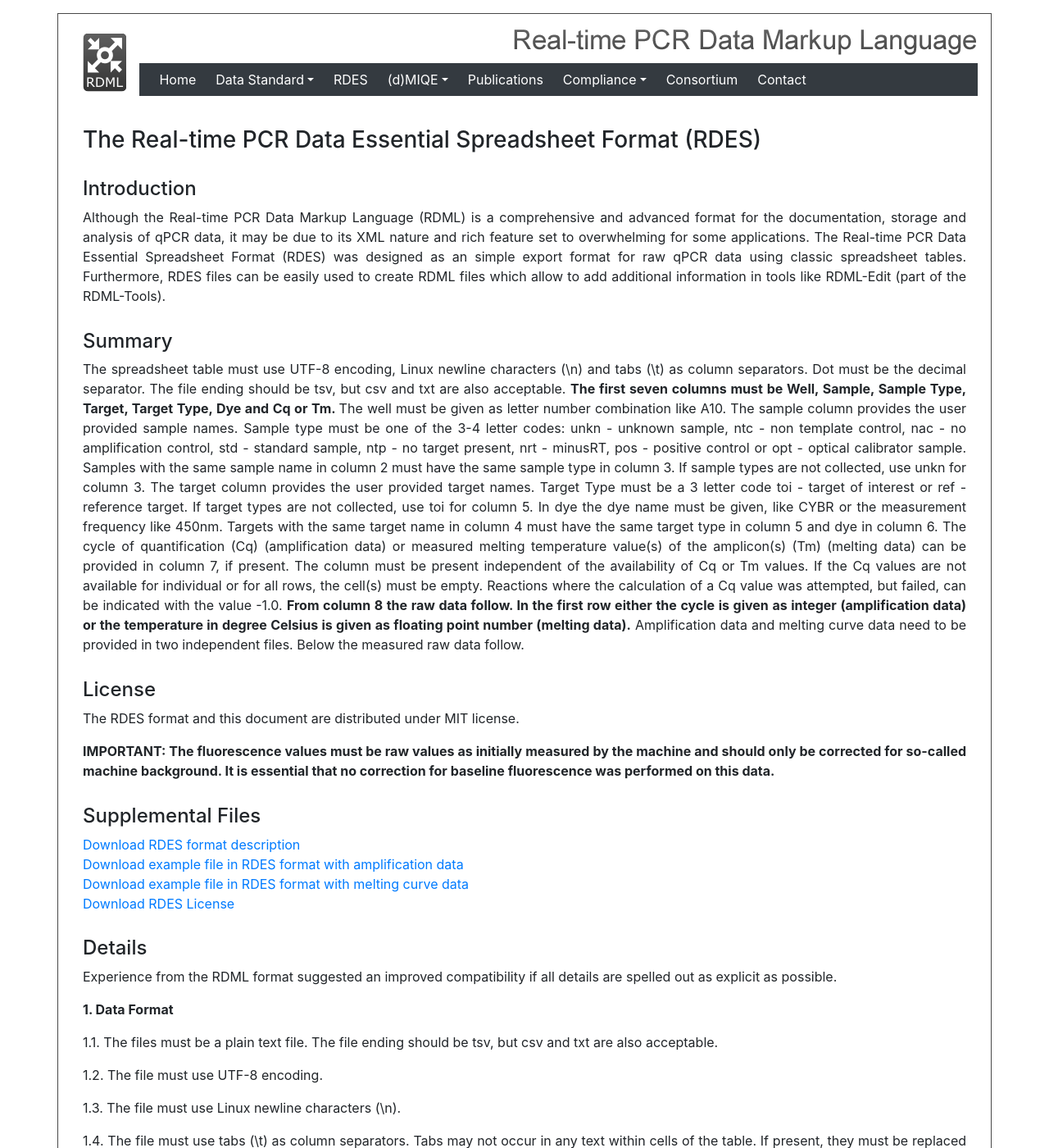
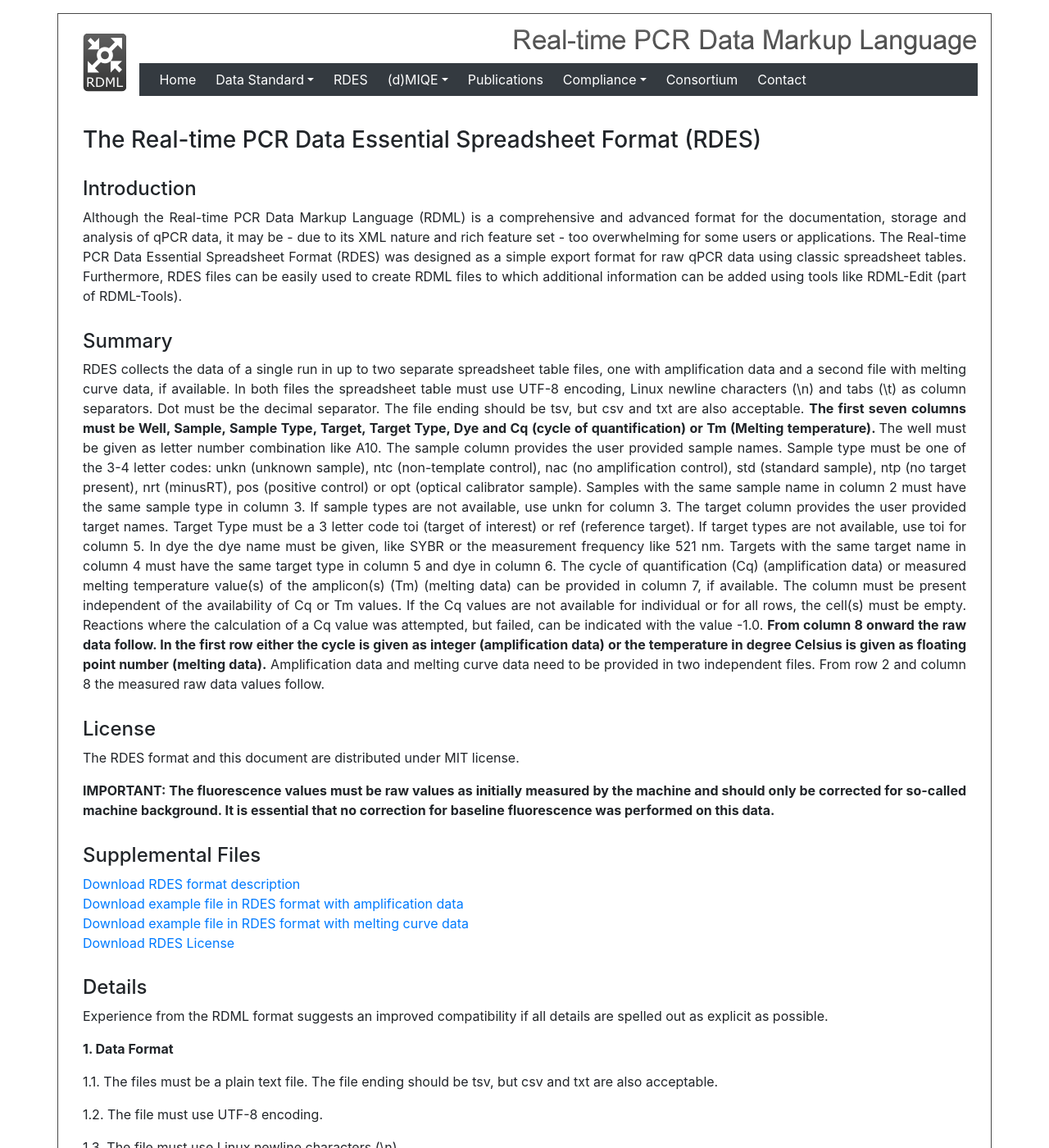
Before and after one commit to RDML-consortium/rdml-org.github.io, a Jekyll site: the page built from rdes.html, in a window 1280 px wide and 1400 px high. Shown: the whole window at 82% size. Built offline with Jekyll 4.4.1, drawn with Linux system fonts in a browser that asks for light colours; some of the changed text lies outside the part shown.

```diff
--- a/rdes.html
+++ b/rdes.html
@@ -7,33 +7,36 @@ title: Publications
 <h4>Introduction</h4>
 <p>
 Although the Real-time PCR Data Markup Language (RDML) is a comprehensive and advanced format for the documentation,
-    storage and analysis of qPCR data, it may be due to its XML nature and rich feature set to overwhelming for some
-    applications. The Real-time PCR Data Essential Spreadsheet Format (RDES) was designed as an simple export format
-    for raw qPCR data using classic spreadsheet tables. Furthermore, RDES files can be easily used to create RDML files
-    which allow to add additional information in tools like RDML-Edit (part of the RDML-Tools).
+    storage and analysis of qPCR data, it may be - due to its XML nature and rich feature set - too overwhelming for
+    some users or applications. The Real-time PCR Data Essential Spreadsheet Format (RDES) was designed as a simple
+    export format for raw qPCR data using classic spreadsheet tables. Furthermore, RDES files can be easily used to
+    create RDML files to which additional information can be added using tools like RDML-Edit (part of RDML-Tools).
 </p>
 <h4>Summary</h4>
 <p>
-    The spreadsheet table must use UTF-8 encoding, Linux newline characters (\n) and tabs (\t) as column separators. Dot
+    RDES collects the data of a single run in up to two separate spreadsheet table files, one with amplification data
+    and a second file with melting curve data, if available. In both files the spreadsheet table must use UTF-8
+    encoding, Linux newline characters (\n) and tabs (\t) as column separators. Dot
     must be the decimal separator. The file ending should be tsv, but csv and txt are also acceptable.
-    <strong>The first seven columns must be Well, Sample, Sample Type, Target, Target Type, Dye and Cq or Tm. </strong>
+    <strong>The first seven columns must be Well, Sample, Sample Type, Target, Target Type, Dye and Cq (cycle of
+    quantification) or Tm (Melting temperature). </strong>
     The well must be given as letter number combination like A10. The sample column provides the user provided sample
-    names. Sample type must be one of the 3-4 letter codes: unkn - unknown sample, ntc - non template control,
-    nac - no amplification control, std - standard sample, ntp - no target present, nrt - minusRT,
-    pos - positive control or opt - optical calibrator sample. Samples with the same sample name in column 2 must have
-    the same sample type in column 3. If sample types are not collected, use unkn for column 3. The target column
-    provides the user provided target names. Target Type must be a 3 letter code toi - target of interest or
-    ref - reference target. If target types are not collected, use toi for column 5. In dye the dye name must be given,
-    like CYBR or the measurement frequency like 450nm. Targets with the same target name in column 4 must have the same
+    names. Sample type must be one of the 3-4 letter codes: unkn (unknown sample), ntc (non-template control),
+    nac (no amplification control), std (standard sample), ntp (no target present), nrt (minusRT),
+    pos (positive control) or opt (optical calibrator sample). Samples with the same sample name in column 2 must have
+    the same sample type in column 3. If sample types are not available, use unkn for column 3. The target column
+    provides the user provided target names. Target Type must be a 3 letter code toi (target of interest) or
+    ref (reference target). If target types are not available, use toi for column 5. In dye the dye name must be given,
+    like SYBR or the measurement frequency like 521 nm. Targets with the same target name in column 4 must have the same
     target type in column 5 and dye in column 6. The cycle of quantification (Cq) (amplification data) or measured
-    melting temperature value(s) of the amplicon(s) (Tm) (melting data) can be provided in column 7, if present. The
+    melting temperature value(s) of the amplicon(s) (Tm) (melting data) can be provided in column 7, if available. The
     column must be present independent of the availability of Cq or Tm values. If the Cq values are not available for
     individual or for all rows, the cell(s) must be empty. Reactions where the calculation of a Cq value was attempted,
     but failed, can be indicated with the value -1.0.
-    <strong>From column 8 the raw data follow. In the first row either the cycle is given as integer (amplification
+    <strong>From column 8 onward the raw data follow. In the first row either the cycle is given as integer (amplification
     data) or the temperature in degree Celsius is given as floating point number (melting data).</strong>
     Amplification data and melting curve data need to be provided in two independent files.
-    Below the measured raw data follow.
+    From row 2 and column 8 the measured raw data values follow.
 </p>
 <h4>License</h4>
 <p>
@@ -53,7 +56,7 @@ The RDES format and this document are distributed under MIT license.
 </p>
 <h4>Details</h4>
 <p>
-Experience from the RDML format suggested an improved compatibility if all details are spelled out as explicit as
+Experience from the RDML format suggests an improved compatibility if all details are spelled out as explicit as
     possible.
 </p>
 <p class="hanging">
@@ -86,7 +89,7 @@ Experience from the RDML format suggested an improved compatibility if all detai
     sample type must be given as one of the 3 to 4 letter codes:</p>
 <p class="inblock">
      unkn - unknown sample<br>
-     ntc  - non template control<br>
+     ntc  - non-template control<br>
      nac  - no amplification control<br>
      std  - standard sample<br>
      ntp  - no target present<br>
@@ -105,19 +108,19 @@ Experience from the RDML format suggested an improved compatibility if all detai
 <p class="hanging">
 2.6. Dye: The content of the cell in row 1, column 6 must be Dye. In the rows below in column 6 a human readable dye
     description should be provided. If the dye may be not be provided by the user, the measured fluorescence can be
-    given for example as 520nm.</p>
+    given for example as 521 nm.</p>
 <p class="hanging">
 2.7. Limiting conditions and usage notes</p>
 <p class="hanging">
 2.7.1. Samples with the same sample name in column 2 must have the same sample type in column 3.</p>
 <p class="hanging">
-2.7.2. If sample types are not collected, use unkn for column 3.</p>
+2.7.2. If sample types are not available, use unkn for column 3.</p>
 <p class="hanging">
 2.7.3. Targets with the same target name in column 4 must have the same target type in column 5 and dye in column 6.</p>
 <p class="hanging">
 2.7.4. Targets detecting the same gene using different primers or a different dye must use different target names.</p>
 <p class="hanging">
-2.7.5. If target types are not collected, use toi for column 5.</p>
+2.7.5. If target types are not available, use toi for column 5.</p>
 <p class="hanging">
 2.7.6. Multiplex data require a separate row for each measured color. In a multiplex reaction, the columns 1-3 are
     identical and the columns 4-6 must differ to reflect the different targets and dyes.</p>
@@ -153,8 +156,8 @@ Experience from the RDML format suggested an improved compatibility if all detai
 4.1. The first row gives the cycle as integer (amplification data) or the temperature in degree Celsius as floating
     point number (melting data). For each cycle or temperature a individual column is created.</p>
 <p class="hanging">
-4.2. From row 2 and column 8 the fluorescence values for the respective cycle (columns) and well/sample/target (rows)
-    follow.</p>
+4.2. From row 2 and column 8 the fluorescence values for the respective cycle or temperature (columns) and
+    well/sample/target (rows) follow.</p>
 <p class="hanging"><strong>
 4.3. IMPORTANT: The fluorescence values must be raw values as initially measured by the machine and should only be
     corrected for so-called machine background. It is essential that no correction for baseline fluorescence was
```
Also changed, not shown: files/rdml/RDES_v1_0_REC.txt (+9 -9 lines).
